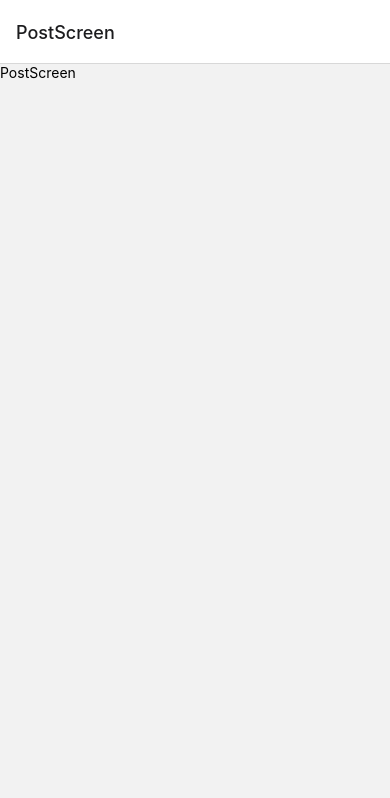
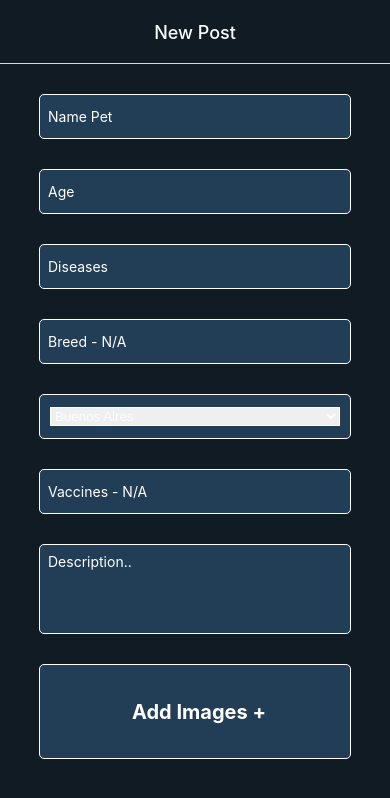
Before and after one commit to No-Country-simulation/c21-73-react-native, a React Native app: screen /PostScreen in a window 390 px wide. Shown: the top 798 px of the page. Built offline with nearby package versions, Linux system fonts and the light colour scheme.

Commit message:
modifications in screens

```diff
--- a/src/navigators/BottomTabs.tsx
+++ b/src/navigators/BottomTabs.tsx
@@ -23,7 +23,7 @@ export function BottomTabs() {
     <Tab.Navigator
     screenOptions={{
       tabBarStyle: {
-        backgroundColor: '#111b24',
+        backgroundColor: '#223d56',
       },
       tabBarActiveTintColor: 'white', // Color del ícono y texto activos
       tabBarInactiveTintColor: 'grey', // Color del ícono y texto inactivos
--- a/src/screens/DetailsPetsScreen.tsx
+++ b/src/screens/DetailsPetsScreen.tsx
@@ -9,13 +9,18 @@ const { width, height } = Dimensions.get( 'window' );
 type DetailsPetsScreenRouteProp = RouteProp<RootStackParamList, 'DetailsPetsScreen'>;
 
 export const DetailsPetsScreen = () => {
+
   const { pet } = useRoute<DetailsPetsScreenRouteProp>().params;
   const navigation = useNavigation<NavigationProp<RootStackParamList>>();
 
   useEffect( () => {
-    navigation.setOptions( {
+    navigation.setOptions({
       title: pet.name,
-    } );
+      headerStyle: {
+        backgroundColor: '#111b24',},
+      headerTintColor: '#fbffff', // Cambia este color por el que desees para el título
+      headerTitleAlign: 'center', // Centra el título
+    })
     const backAction = () => {
       navigation.navigate( 'FeedScreen' );
       return true;
@@ -32,8 +37,8 @@ export const DetailsPetsScreen = () => {
       <View style={ styles.imageContainer }>
         <Image source={ { uri: pet.image } } style={ styles.image } resizeMode="contain" />
       </View>
-      <Text>Breed: { pet.breed }</Text>
-      <Text>Age: { pet.age }</Text>
+      <Text style={styles.textDetails}>Breed: { pet.breed }</Text>
+      <Text style={styles.textDetails}>Age: { pet.age }</Text>
     </View>
   );
 };
@@ -41,14 +46,20 @@ export const DetailsPetsScreen = () => {
 const styles = StyleSheet.create( {
   container: {
     flex: 1,
+    backgroundColor:"#111b24"
   },
   imageContainer: {
     width: width,
-    height: height * 0.4
+    height: height * 0.4,
+    backgroundColor: '#223d56',
   },
   image: {
     width: "100%",
     height: "100%"
+  },
+  textDetails:{
+    color:"#fbffff",
+    fontSize:20,
   }
 
 } );
--- a/src/screens/FeedScreen.tsx
+++ b/src/screens/FeedScreen.tsx
@@ -119,7 +119,7 @@ const styles = StyleSheet.create( {
   container: {
     flex: 1,
     padding: 16 ,
-    backgroundColor: "#121212",
+    backgroundColor: "#111b24",
   },
   filterContainer: {
     flexDirection: "row",
@@ -130,7 +130,7 @@ const styles = StyleSheet.create( {
   filterButton: {
     padding: 10,
     borderRadius: 20,
-    backgroundColor: "#1e1e1e",
+    backgroundColor: "#223d56",
   },
   selectedButton: {
     backgroundColor: "#3a3a3a",
@@ -141,7 +141,7 @@ const styles = StyleSheet.create( {
   card: {
     flex: 1,
     margin: 8,
-    backgroundColor: "#1e1e1e",
+    backgroundColor: "#223d56",
     borderRadius: 10,
     padding: 10,
   },
--- a/src/screens/PostScreen.tsx
+++ b/src/screens/PostScreen.tsx
@@ -1,14 +1,24 @@
 
 import { NavigationProp, useNavigation } from '@react-navigation/native';
-import { BackHandler, Text, View } from 'react-native';
+import { BackHandler, Dimensions, ScrollView, Text, TextInput, View, StyleSheet, Pressable } from 'react-native';
 import { RootStackParamList } from '../navigators/BottomTabs';
-import { useEffect } from 'react';
+import { useEffect, useState } from 'react';
+import { Picker } from '@react-native-picker/picker';
+
+const { width, height } = Dimensions.get( 'window' );
 
 export const PostScreen = () => {
-
+  const [ provincias, setProvincias ] = useState( [ { label: 'Buenos Aires', value: 'buenosaires' }, { label: 'CABA', value: 'caba' }, { label: 'Catamarca', value: 'catamarca' }, { label: 'Chaco', value: 'chaco' }, { label: 'Chubut', value: 'chubut' }, { label: 'Córdoba', value: 'cordoba' }, { label: 'Corrientes', value: 'corrientes' }, { label: 'Entre Ríos', value: 'entrerios' }, { label: 'Formosa', value: 'formosa' }, { label: 'Jujuy', value: 'jujuy' }, { label: 'La Pampa', value: 'lapampa' }, { label: 'La Rioja', value: 'larioja' }, { label: 'Mendoza', value: 'mendoza' }, { label: 'Misiones', value: 'misiones' }, { label: 'Neuquén', value: 'neuquen' }, { label: 'Río Negro', value: 'rionegro' }, { label: 'Salta', value: 'salta' }, { label: 'San Juan', value: 'sanjuan' }, { label: 'San Luis', value: 'sanluis' }, { label: 'Santa Cruz', value: 'santacruz' }, { label: 'Santa Fe', value: 'santafe' }, { label: 'Santiago del Estero', value: 'santiagodelestero' }, { label: 'Tierra del Fuego', value: 'tierradelfuego' }, { label: 'Tucumán', value: 'tucuman' } ] );
   const navigation = useNavigation<NavigationProp<RootStackParamList>>();
 
   useEffect( () => {
+    navigation.setOptions({
+      title: "New Post",
+      headerStyle: {
+        backgroundColor: '#111b24',},
+      headerTintColor: '#fbffff', // Cambia este color por el que desees para el título
+      headerTitleAlign: 'center', // Centra el título
+    })
     const backAction = () => {
       navigation.navigate( 'FeedScreen' );
       return true;
@@ -22,8 +32,83 @@ export const PostScreen = () => {
 
 
   return (
-    <View>
-      <Text>PostScreen</Text>
-    </View>
+    <ScrollView style={ { flex: 1, backgroundColor: "#111b24" } }>
+
+      <TextInput style={ styles.textInputName } placeholderTextColor="white" placeholder="Name Pet" value=""></TextInput>
+
+      <TextInput style={ styles.textInputName } placeholderTextColor="white" placeholder="Age" value="" keyboardType="numeric"></TextInput>
+
+      <TextInput style={ styles.textInputName } placeholderTextColor="white" placeholder="Diseases" value=""></TextInput>
+
+      <TextInput style={ styles.textInputName } placeholderTextColor="white" placeholder="Breed - N/A" value=""></TextInput>
+
+      <View style={ styles.containerPicker }>
+        <Picker style={ styles.picker }>
+          { provincias.map( provincia => (
+            <Picker.Item label={ provincia.label } value={ provincia.value } />
+          ) ) }
+        </Picker>
+      </View>
+
+      <TextInput style={ styles.textInputName } placeholderTextColor="white" placeholder="Vaccines - N/A" value=""></TextInput>
+
+      <TextInput style={ styles.textInputDesc } multiline={ true } placeholderTextColor="white" placeholder="Description.." value=""></TextInput>
+
+      <Pressable
+        style={ { backgroundColor: "#223d56", borderRadius: 5, width: width * 0.8, alignSelf: "center", borderWidth: 0.5, borderColor: "white", height: 95, paddingLeft: 8, justifyContent: "center", marginTop: 30, } }
+        onPress={ () => console.log( "add images" ) }
+      >
+        <Text style={ { color: "white", fontWeight: "bold", fontSize: 20, alignSelf: "center" } }>Add Images +</Text>
+      </Pressable>
+
+    </ScrollView>
   );
 };
+
+
+const styles = StyleSheet.create( {
+  textInputName: {
+    marginTop: 30,
+    backgroundColor: "#223d56",
+    borderWidth: 0.5,
+    borderColor: "white",
+    width: width * 0.8,
+    height: 45,
+    borderRadius: 5,
+    alignSelf: "center",
+    paddingLeft: 8
+  },
+  textInputDesc: {
+    marginTop: 30,
+    backgroundColor: "#223d56",
+    borderWidth: 0.5,
+    borderColor: "white",
+    width: width * 0.8,
+    height: 90,
+    borderRadius: 5,
+    alignSelf: "center",
+    paddingLeft: 8,
+    paddingTop: 8,
+    textAlignVertical: "top",
+  },
+  containerPicker:
+  {
+    marginTop: 30,
+    alignSelf: "center",
+    backgroundColor: "#223d56",
+    borderRadius: 5,
+    borderWidth: 0.5,
+    borderColor: "white",
+    width: width * 0.8,
+    height: 45,
+    justifyContent: "center"
+  }
+  ,
+  picker: {
+    margin: 10,
+    borderWidth: 1,
+    borderColor: 'white',
+    color: '#fbffff',
+
+  }
+} );
```
